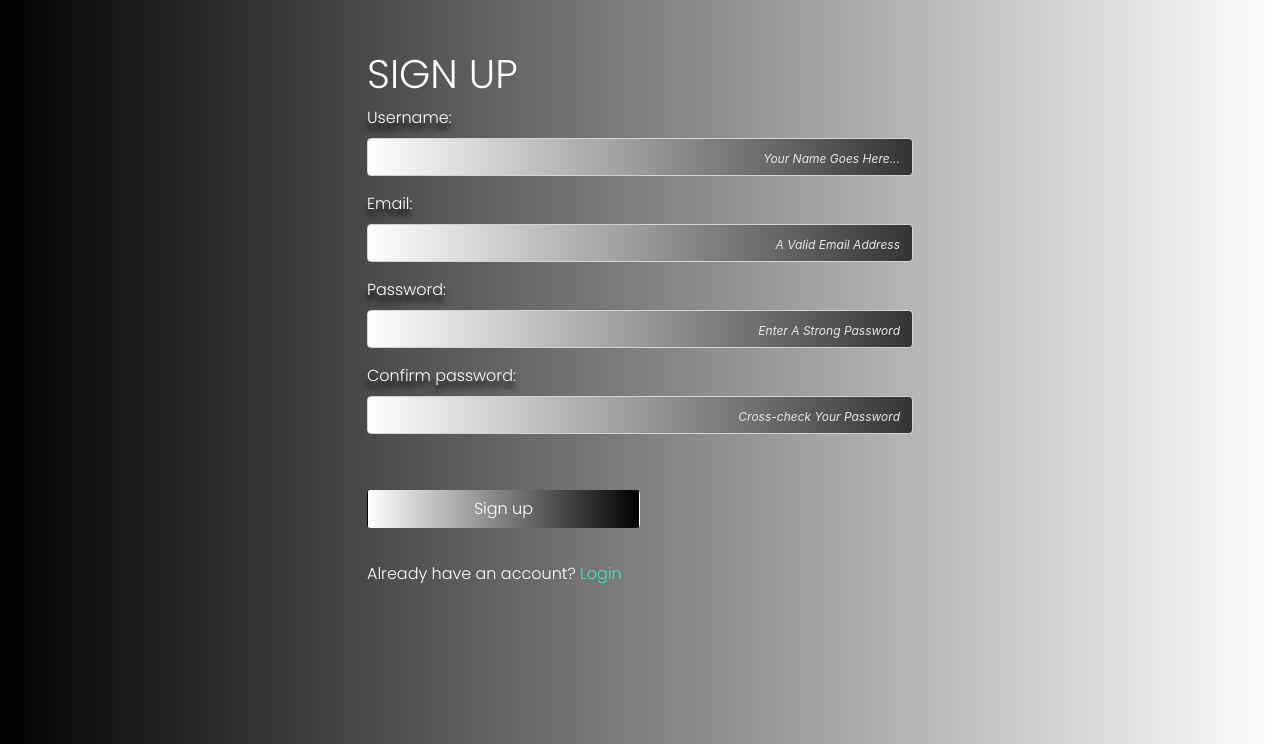
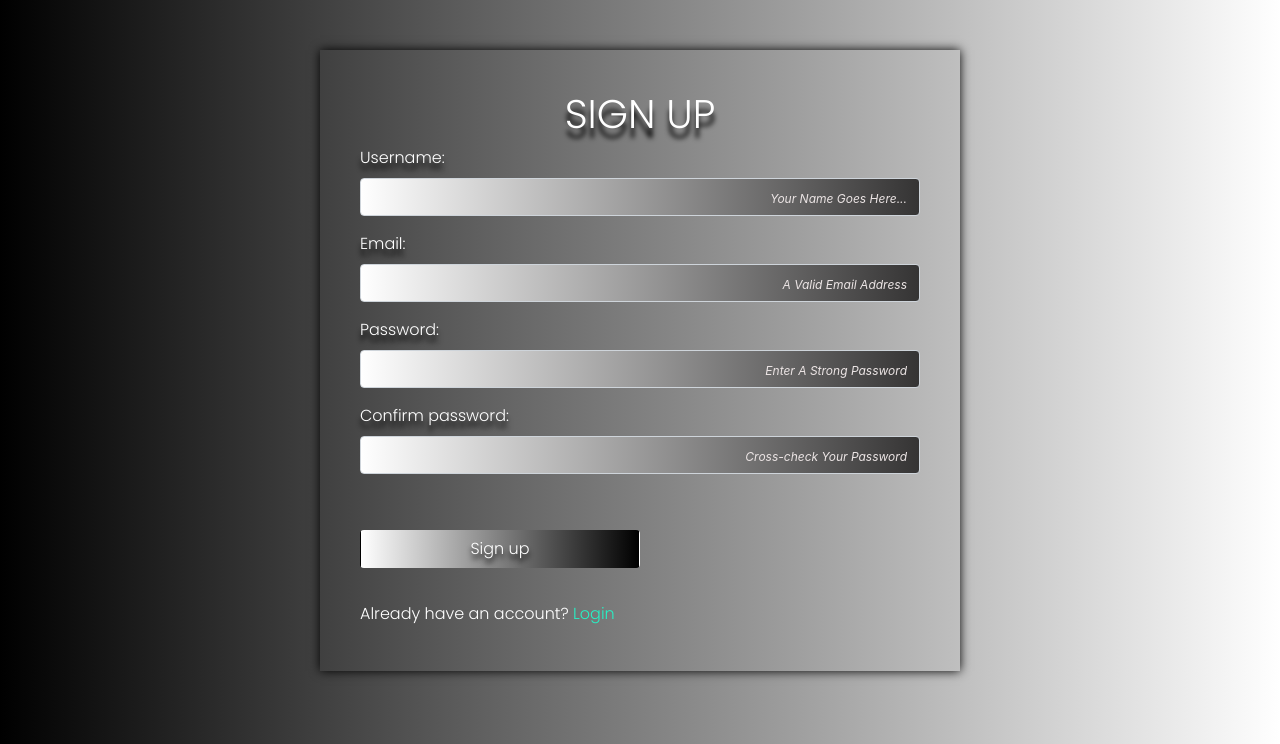
Before and after one commit to draciel58/Clonify, a Django app: page / in a window 1280 px wide. Shown: the part 56-800 px from the top of the page. Run offline with Django 3.2, Linux system fonts and the light colour scheme; some libraries are stand-ins or nearby versions.

Commit message:
minor css

```diff
--- a/cloneit/cloneapp/templates/cloneapp/signupuser.html
+++ b/cloneit/cloneapp/templates/cloneapp/signupuser.html
@@ -15,8 +15,10 @@
 	.container{
 		display: flex;
 		flex-direction: column;
-		width: 45%;
+		width: 50%;
 		margin: 0 auto;
+		padding: 40px;
+		box-shadow: 0px 0px 10px black;
 	}
 	.btn-primary{
 		border-color: transparent !important;
@@ -27,10 +29,12 @@
 		width:50%;
 		background:linear-gradient(to right,white, black) ;
 		color: white;
+		text-shadow: 0px 5px 5px black;
 	}
 	.signup-button:hover{
 		background:linear-gradient(to right,aquamarine, white) ;
 		color: black;
+		text-shadow: 0px 3px 3px aqua;
 	}
 	.already-last-line{
 		margin-top: 20px;
@@ -41,7 +45,10 @@
 	}
 	.signup-form-header{
 		color: white;
+		text-shadow: 0px 10px 5px black;
+		text-align: center;
 	}
+
 </style>
 
 <div class="container">
```
